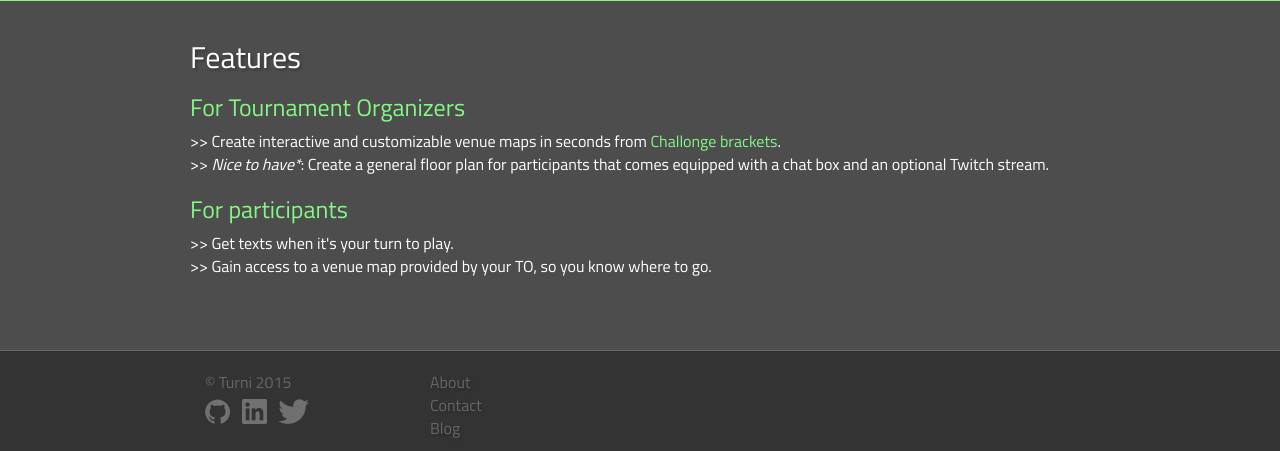
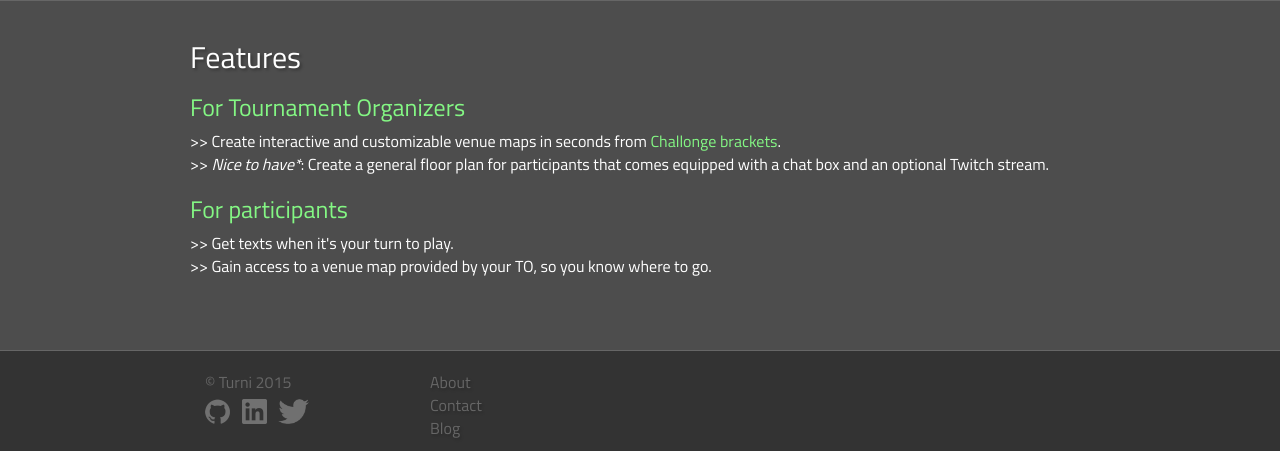
Before and after one commit to laurenor/Turni, a Flask app: page / in a window 1280 px wide. Shown: the part 450-901 px from the top of the page. Run offline with Flask 2, Linux system fonts and the light colour scheme; some libraries are stand-ins or nearby versions.

Commit message:
update before adding right sidebar

```diff
--- a/server.py
+++ b/server.py
@@ -2,12 +2,11 @@ import requests
 import os
 from flask import Flask, flash, render_template, redirect, json, request, session, url_for, jsonify
 from jinja2 import StrictUndefined
-import challonge
 from model import User, Tournament, Match, Position, connect_to_db, db
 from flask_debugtoolbar import DebugToolbarExtension
-from flask.ext.login import LoginManager, UserMixin, login_required
 import hashlib # for email hashing
 import pprint
+import challonge
 from twilio import twiml
 from twilio.rest import TwilioRestClient
 
@@ -295,8 +294,6 @@ def untitled():
 	"""testing page"""
 	username = "meowchi"
 
-
-
 	return render_template('untitled.html', username=username)
 
 @app.route('/add-coords', methods=['POST'])
--- a/static/css/main.css
+++ b/static/css/main.css
@@ -226,9 +226,10 @@ background:#84f784;
 .wide {
 	height: 400px;
 	min-height: 100px;
-	background-image: url('/static/img/turni2.jpg');
+	background: url('/static/img/turni2.png') ;
 	background-size: cover;
 	width: 100%;
+	background-color: #333;
 }
 
 .wide img {
@@ -260,7 +261,7 @@ background:#84f784;
 
 #features-body {
 	background-color: #4d4d4d;
-	border-top: 1px solid #84f784;
+	border-top: 1px solid #666;
 }
 #features {
 	height: 100%;
--- a/templates/map.html
+++ b/templates/map.html
@@ -105,6 +105,7 @@ $(function() {
 
 
 <!-- saving coordinates script -->
+<!-- <script src="/static/js/positions.js"></script> -->
 
 <script>
 
```
